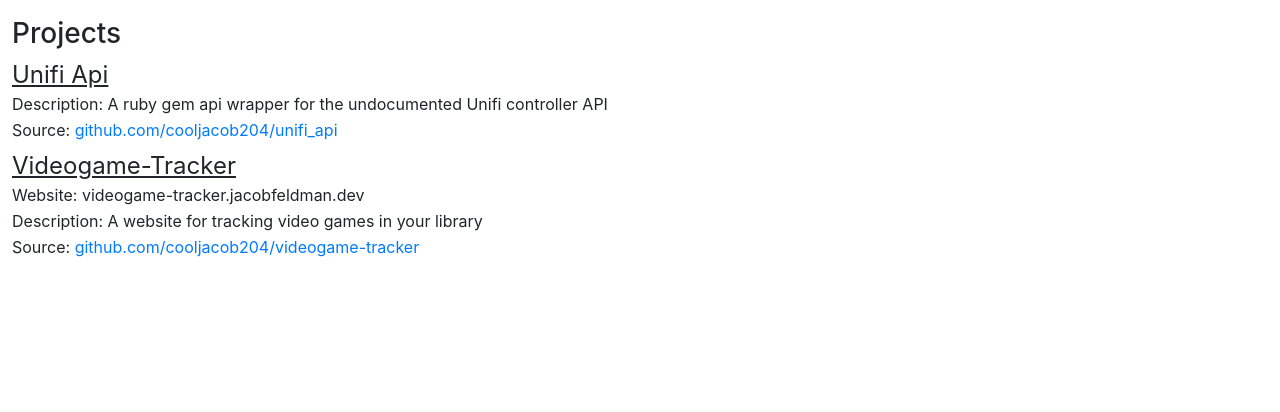
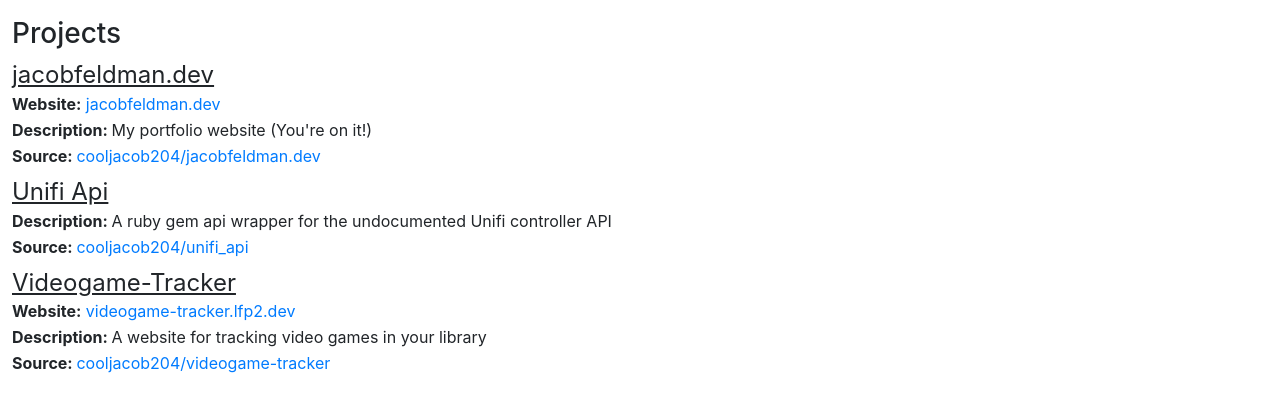
Before and after one commit to cooljacob204/jacobfeldman.dev, a React (Create React App) app: page / in a window 1280 px wide. Shown: the part 360-772 px from the top of the page. Built offline with nearby package versions, Linux system fonts and the light colour scheme.

Commit message:
Fixs urls, adds another project

```diff
--- a/src/components/Project/Project.jsx
+++ b/src/components/Project/Project.jsx
@@ -4,9 +4,9 @@
   return (
     <div className='project'>
       <h4>{project.name}</h4>
-      {project.url && <p>Website: {project.url}</p>}
-      <p>Description: {project.description}</p>
-      <p>Source: <a href={project.source}>{project.source}</a></p>
+      {project.url && <p><b>Website:</b> <a href={`https://${project.url}`} target='_blank'>{project.url}</a></p>}
+      <p><b>Description: </b>{project.description}</p>
+      <p><b>Source: </b><a href={`https://github.com/${project.source}`} target='_blank'>{project.source}</a></p>
     </div>
   )
 }
--- a/src/constants/projects.js
+++ b/src/constants/projects.js
@@ -1,15 +1,21 @@
 const PROJECTS = [
+  {
+    name: 'jacobfeldman.dev',
+    description: "My portfolio website (You're on it!)",
+    url: 'jacobfeldman.dev',
+    source: 'cooljacob204/jacobfeldman.dev'
+  },
   {
     name: 'Unifi Api' ,
     description: 'A ruby gem api wrapper for the undocumented Unifi controller API',
     url: null,
-    source: 'github.com/cooljacob204/unifi_api'
+    source: 'cooljacob204/unifi_api'
   },
   {
     name: 'Videogame-Tracker',
     description: 'A website for tracking video games in your library',
-    url: 'videogame-tracker.jacobfeldman.dev',
-    source: 'github.com/cooljacob204/videogame-tracker'
+    url: 'videogame-tracker.lfp2.dev',
+    source: 'cooljacob204/videogame-tracker'
   }
 ]
 
```
